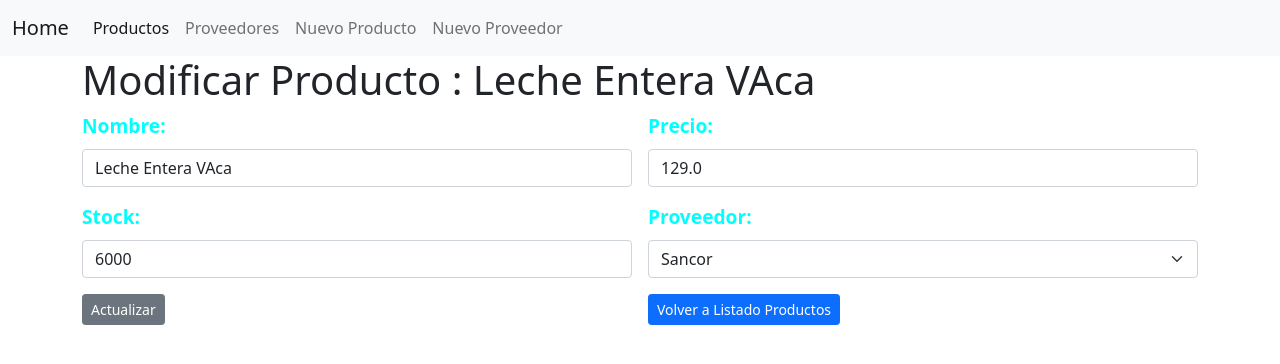
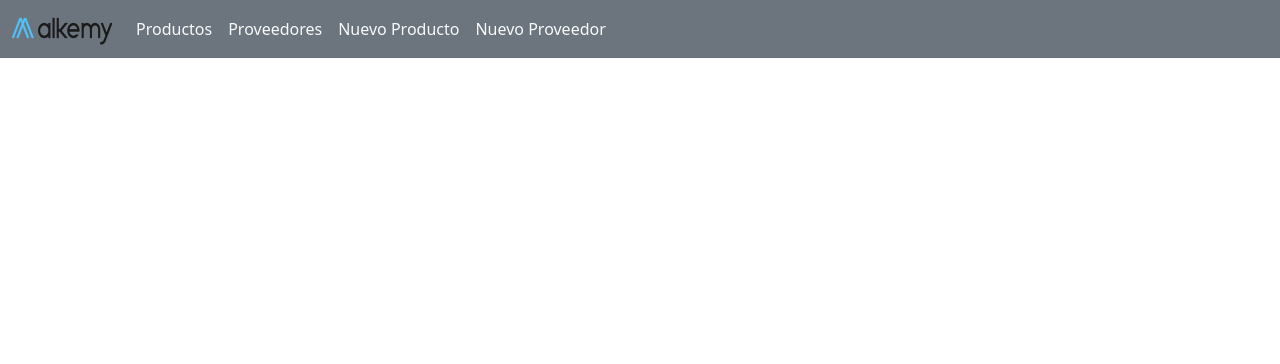
Before and after one commit to GusLed1870/Proyecto_Stock__Producto, a Django app: page /home/productos/modificar/1 in a window 1280 px wide. Shown: the top 364 px of the page. Run offline with Django 4.2, Linux system fonts and the light colour scheme; data comes from the database, SQL or seed files in the repository.

Commit message:
Update modificar_producto.html

```diff
--- a/compra_app/templates/modificar_producto.html
+++ b/compra_app/templates/modificar_producto.html
@@ -1,67 +1,59 @@
+{% load static %}
+
 <!DOCTYPE html>
 <html lang="en">
 <head>
     <meta charset="UTF-8">
     <meta http-equiv="X-UA-Compatible" content="IE=edge">
     <meta name="viewport" content="width=device-width, initial-scale=1.0">
-    <title>Modificar Producto</title>
+    <!-- Bootstrap -->
+    <link href="https://cdn.jsdelivr.net/npm/bootstrap@5.0.2/dist/css/bootstrap.min.css" rel="stylesheet" integrity="sha384-EVSTQN3/azprG1Anm3QDgpJLIm9Nao0Yz1ztcQTwFspd3yD65VohhpuuCOmLASjC" crossorigin="anonymous">
+    <!-- css -->
+    <link rel="stylesheet" href="{% static 'style/estilos.css' %}">
+    <title>Menu de navegación</title>
 </head>
 <body>
-    {% extends 'menu.html' %}
 
-    {% block content %}
-    <div class="container"> <h1>Modificar Producto : {{producto.nombre}}</h1>
-    <form  method="post" class="row g-3">
-        {% csrf_token %}
-        <div class="col-6">
-            <label for="nombre" class="form-label" style="color:aqua;font-size:larger;font-weight: bold;">Nombre: </label>
-            <input type="text" value="{{producto.nombre}}" class="form-control" name="nombre" required>
-        </div>
+    <nav class="navbar navbar-expand-lg navbar-light bg-secondary" id="color">
+        <div class="container-fluid">
+            <a class="navbar-brand" href="http://127.0.0.1:8000/home/">
 
-        <div class="col-6">
-            <label for="precio" class="form-label" style="color:aqua;font-size:larger;font-weight: bold;">Precio: </label>
-            <input type="number" value="{{producto.precio}}" name="precio" class="form-control">
-        </div>
+                <img src="{% static 'img/Logo.png' %}" width="100" height="30" alt="Logo">
 
-        <div class="col-6">
-            <label for="stock_actual" class="form-label" style="color:aqua;font-size:larger;font-weight: bold;">Stock: </label>
-            <input type="number" value="{{producto.stock_actual}}" name="stock_actual" class="form-control">
-        </div>
-        <div class="col-6">
-            <label for="" class="form-label" style="color:aqua;font-size:larger;font-weight: bold;">Proveedor: </label>
-            <select name="proveedor" class="form-select">
-            {% for proveedor in proveedores %}
-                <option value="{{proveedor.id}}">{{proveedor.nombre}}</option>
+            </a>
+            <button class="navbar-toggler" type="button" data-bs-toggle="collapse"          data-bs-target="#navbarNav" aria-controls="navbarNav" aria-expanded="false"     aria-label="Toggle navigation">
+                <span class="navbar-toggler-icon"></span>
+            </button>
+            <div class="collapse navbar-collapse" id="navbarNav">
+                <ul class="navbar-nav">
 
-            {% endfor %}
-            </select>
-        </div>
-        <div class="col-6">
+                    <li class="nav-item">
+                        <a class="nav-link active text-light" aria-current="page" href="{% url 'listado_productos' %}">Productos</a>
+                    </li>
 
-                <button type="submit"  class="btn btn-secondary btn-sm">Actualizar</button>
+                    <li class="nav-item">
+                        <a class="nav-link text-light"  aria-current="page" href="{% url 'listado_proveedores' %}">Proveedores</a>
+                    </li>
 
-        </div>
-        <div class="col-6">
-
-            <a href=" {% url 'listado_productos' %} ">
-                <button type="button" class="btn btn-primary btn-sm">Volver a Listado Productos</button>
-
-             </a>
-        </div>
-
-    </div>
-    </form>
+                    <li class="nav-item">
+                        <a class="nav-link text-light"  aria-current="page" href="{% url 'nuevo_producto' %}">Nuevo Producto</a>
+                    </li>
 
 
 
+                    <li class="nav-item">
+                        <a class="nav-link text-light"  aria-current="page" href="{% url 'nuevo_proveedor' %}">Nuevo Proveedor</a>
+                    </li>
 
+                </ul>
+            </div>
+            <div></div>
+        </div>
+    </nav>
 
-
+    {% block content %}
     {% endblock %}
 
-
     <script src="https://cdn.jsdelivr.net/npm/bootstrap@5.0.2/dist/js/bootstrap.bundle.min.js" integrity="sha384-MrcW6ZMFYlzcLA8Nl+NtUVF0sA7MsXsP1UyJoMp4YLEuNSfAP+JcXn/tWtIaxVXM" crossorigin="anonymous"></script>
-
-
 </body>
 </html>
```
